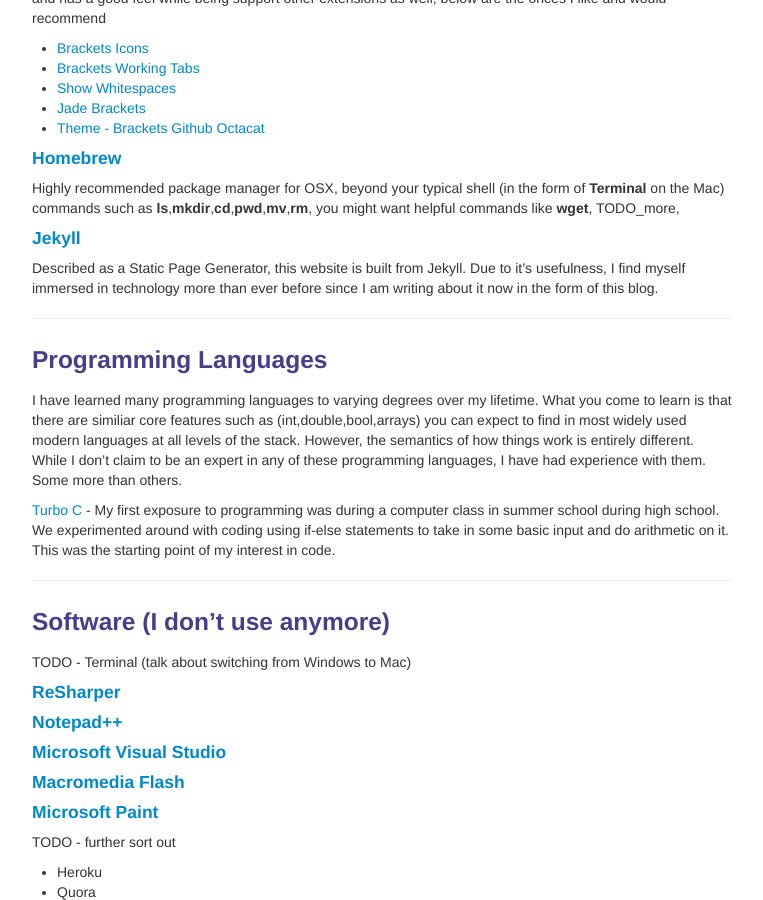
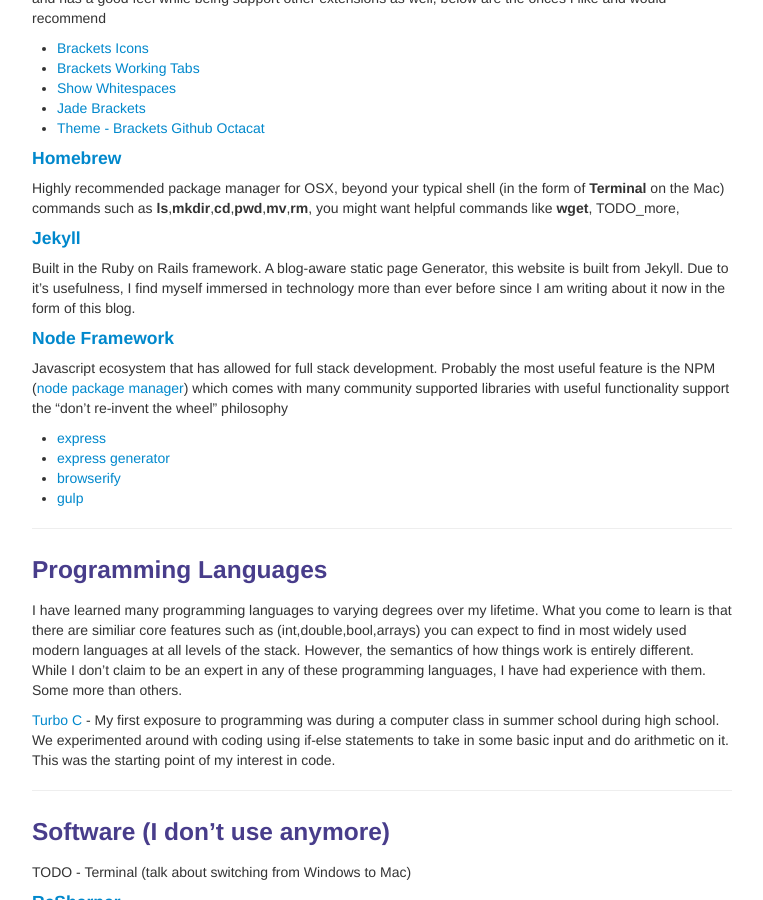
Before and after one commit to richardvan/richardvan.github.io, a Jekyll site: the page built from pages/tech.md, in a window 1280 px wide and 900 px high, scrolled down 1098 px. Shown: the whole window, without its empty margins (258-1021 px from the left). Built offline with Jekyll 4.4.1, drawn with Linux system fonts in a browser that asks for light colours.

Commit message:
added gulp for live browser reloading of code change

```diff
--- a/_config.yml
+++ b/_config.yml
@@ -2,7 +2,7 @@
 # For more see: https://github.com/mojombo/jekyll/wiki/Permalinks
 permalink: /:categories/:year/:month/:day/:title
 
-exclude: [".rvmrc", ".rbenv-version", "ReadMe.md", "Rakefile", "changelog.md", "License.md", "Makefile", "Gemfile", "Gemfile.lock"]
+exclude: [".rvmrc", ".rbenv-version", "ReadMe.md", "Rakefile", "changelog.md", "License.md", "Makefile", "Gemfile", "Gemfile.lock", "node_modules", "gulpfile.js"]
 highlighter: rouge
 
 # Themes are encouraged to use these universal variables
@@ -13,7 +13,7 @@ author :
   name : Richard Van
   email : vanrichard@gmail.com
   github : richardvan
-  twitter : richardvan25
+  twitter : nil
   feedburner : nil
 
 production_url : http://richardvan.github.io
--- a/pages/tech.md
+++ b/pages/tech.md
@@ -59,10 +59,20 @@ An open-source file editor developed by Adobe. I started using this in 2014 as m
 
 Highly recommended package manager for OSX, beyond your typical shell (in the form of **Terminal** on the Mac) commands such as **ls**,**mkdir**,**cd**,**pwd**,**mv**,**rm**, you might want helpful commands like **wget**, TODO_more,
 
+
+
 #### <a name="current"></a>[Jekyll](https://jekyllrb.com/)
 
-Described as a Static Page Generator, this website is built from Jekyll.  Due to it's usefulness, I find myself immersed in technology more than ever before since I am writing about it now in the form of this blog.
+Built in the Ruby on Rails framework. A blog-aware static page Generator, this website is built from Jekyll.  Due to it's usefulness, I find myself immersed in technology more than ever before since I am writing about it now in the form of this blog.
 
+#### <a name="current"></a>[Node Framework](https://nodejs.org/en/)
+
+Javascript ecosystem that has allowed for full stack development. Probably the most useful feature is the NPM ([node package manager](https://www.npmjs.com/)) which comes with many community supported libraries with useful functionality support the "don't re-invent the wheel" philosophy
+
+- [express](http://expressjs.com/)
+- [express generator](https://expressjs.com/en/starter/generator.html)
+- [browserify](http://browserify.org/)
+- [gulp](http://gulpjs.com/)
 
 ---
 
```
Also changed, not shown: gulpfile.js (added, +17 -0 lines), package.json (added, +25 -0 lines), ReadMe.md, 1 other file.
